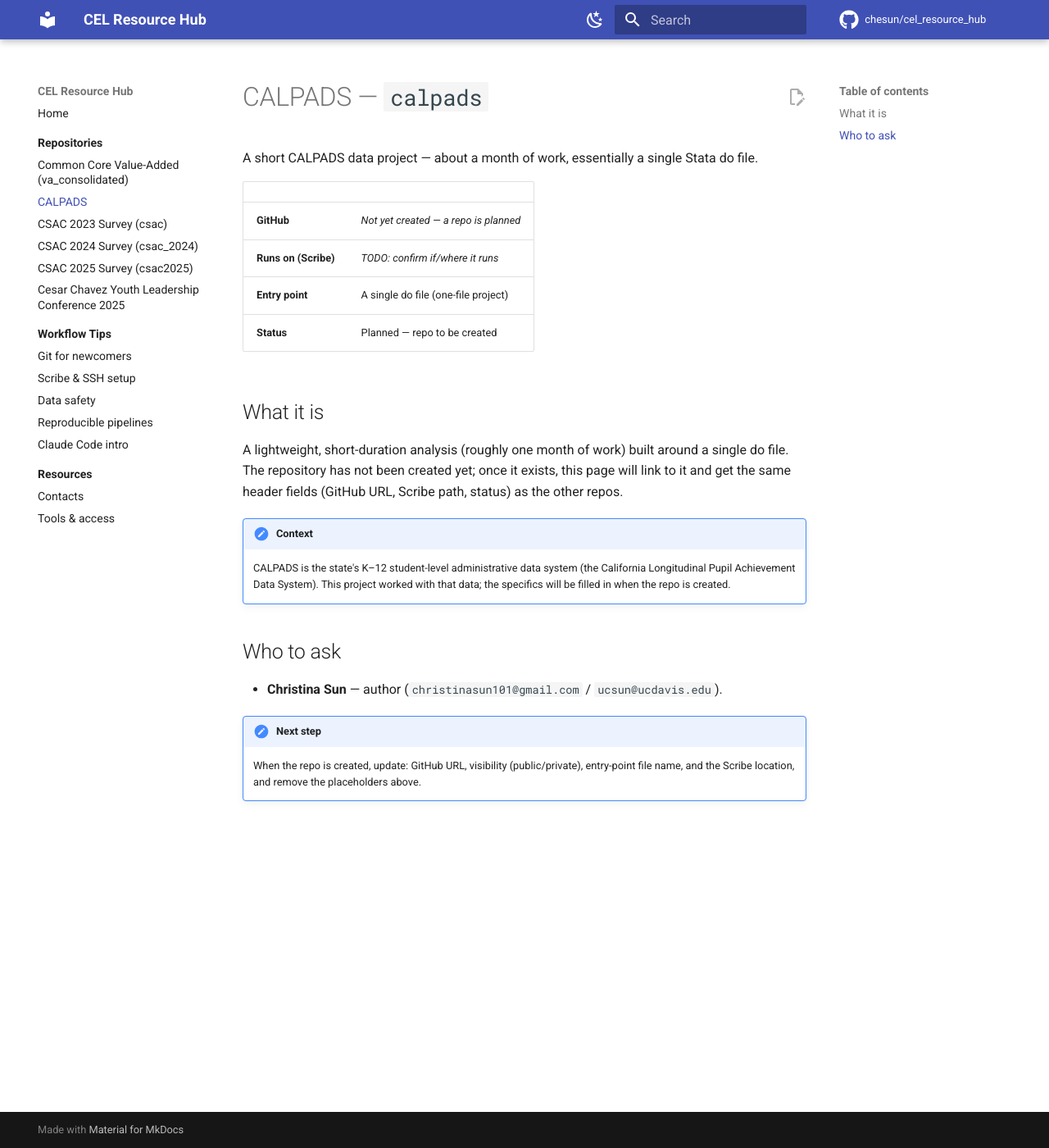
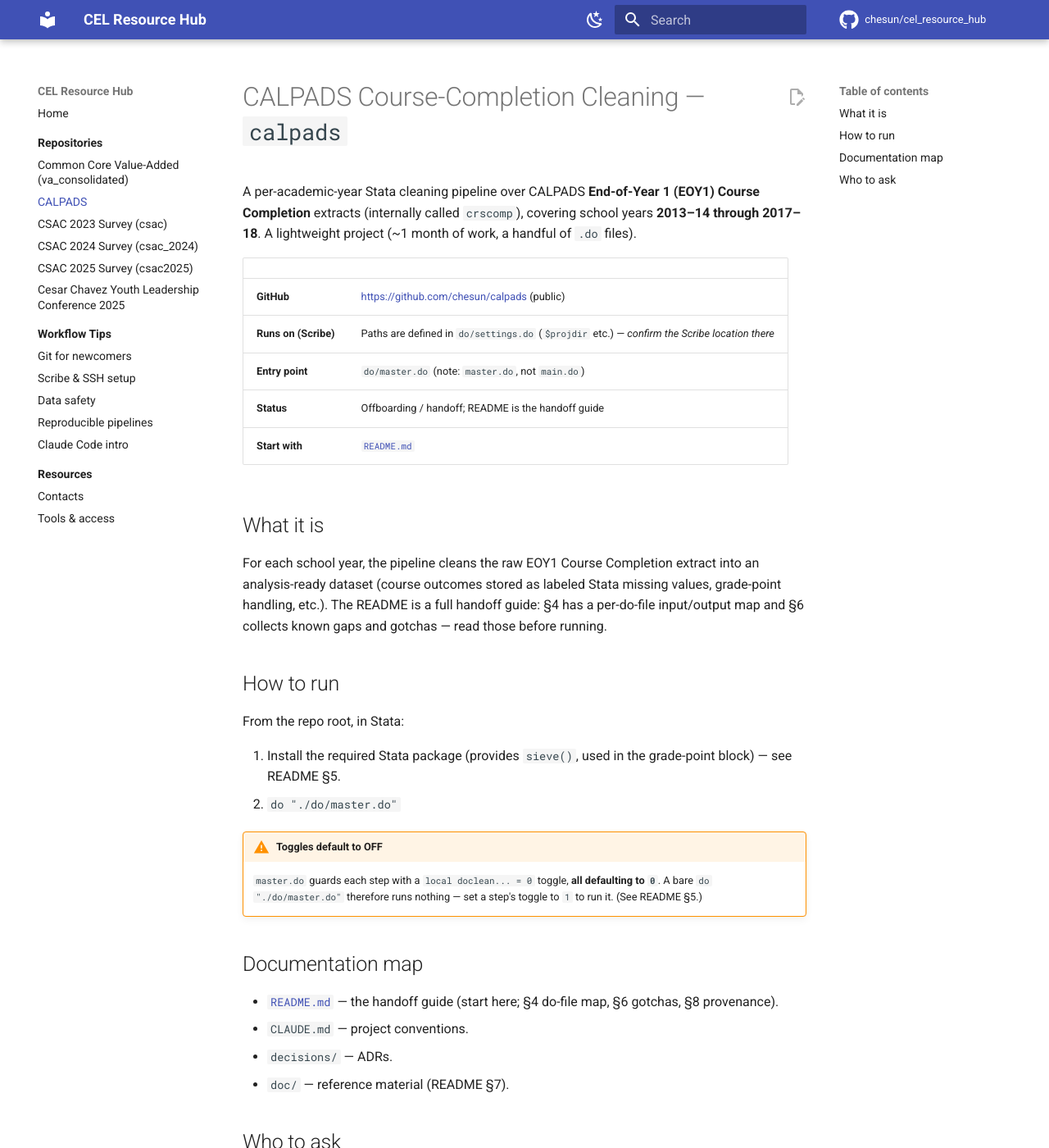
Before and after one commit to chesun/cel_resource_hub, an MkDocs documentation site: the page built from docs/repositories/calpads.md, in a window 1280 px wide and 1400 px high. Shown: the whole window at 82% size. Built offline with MkDocs 1.6.1 and Material for MkDocs 9.7.7, drawn with Linux system fonts in a browser that asks for light colours; comment, search, counter and statistics services are not loaded.

Commit message:
Wire in calpads repo; mark csac_2024 README in progress
- calpads: now public at chesun/calpads — CALPADS EOY1 Course-Completion
  cleaning pipeline (2013–14..2017–18), entry point do/master.do (toggles
  default OFF), ships a handoff README. Page + index filled from repo facts.
- csac_2024: README being drafted by author (was: no README).

Co-Authored-By: Claude Opus 4.8 (1M context) <noreply@anthropic.com>

```diff
--- a/docs/repositories/calpads.md
+++ b/docs/repositories/calpads.md
@@ -1,29 +1,43 @@
-# CALPADS — `calpads`
+# CALPADS Course-Completion Cleaning — `calpads`
 
-A short CALPADS data project — about a month of work, essentially a single Stata do file.
+A per-academic-year Stata cleaning pipeline over CALPADS **End-of-Year 1 (EOY1) Course
+Completion** extracts (internally called `crscomp`), covering school years **2013–14 through
+2017–18**. A lightweight project (~1 month of work, a handful of `.do` files).
 
 | | |
 |---|---|
-| **GitHub** | _Not yet created — a repo is planned_ |
-| **Runs on (Scribe)** | _TODO: confirm if/where it runs_ |
-| **Entry point** | A single do file (one-file project) |
-| **Status** | Planned — repo to be created |
+| **GitHub** | <https://github.com/chesun/calpads> (public) |
+| **Runs on (Scribe)** | Paths are defined in `do/settings.do` (`$projdir` etc.) — _confirm the Scribe location there_ |
+| **Entry point** | `do/master.do` (note: `master.do`, not `main.do`) |
+| **Status** | Offboarding / handoff; README is the handoff guide |
+| **Start with** | [`README.md`](https://github.com/chesun/calpads/blob/main/README.md) |
 
 ## What it is
 
-A lightweight, short-duration analysis (roughly one month of work) built around a single do
-file. The repository has not been created yet; once it exists, this page will link to it and
-get the same header fields (GitHub URL, Scribe path, status) as the other repos.
+For each school year, the pipeline cleans the raw EOY1 Course Completion extract into an
+analysis-ready dataset (course outcomes stored as labeled Stata missing values, grade-point
+handling, etc.). The README is a full handoff guide: §4 has a per-do-file input/output map and
+§6 collects known gaps and gotchas — read those before running.
 
-!!! note "Context"
-    CALPADS is the state's K–12 student-level administrative data system (the California
-    Longitudinal Pupil Achievement Data System). This project worked with that data; the
-    specifics will be filled in when the repo is created.
+## How to run
+
+From the repo root, in Stata:
+
+1. Install the required Stata package (provides `sieve()`, used in the grade-point block) — see README §5.
+2. `do "./do/master.do"`
+
+!!! warning "Toggles default to OFF"
+    `master.do` guards each step with a `local doclean... = 0` toggle, **all defaulting to `0`**.
+    A bare `do "./do/master.do"` therefore runs nothing — set a step's toggle to `1` to run it.
+    (See README §5.)
+
+## Documentation map
+
+- [`README.md`](https://github.com/chesun/calpads/blob/main/README.md) — the handoff guide (start here; §4 do-file map, §6 gotchas, §8 provenance).
+- `CLAUDE.md` — project conventions.
+- `decisions/` — ADRs.
+- `doc/` — reference material (README §7).
 
 ## Who to ask
 
 - **Christina Sun** — author (`christinasun101@gmail.com` / `ucsun@ucdavis.edu`).
-
-!!! todo "Next step"
-    When the repo is created, update: GitHub URL, visibility (public/private), entry-point
-    file name, and the Scribe location, and remove the placeholders above.
```
Also changed, not shown: TODO.md (+4 -4 lines), docs/repositories/csac-2024.md (+5 -7 lines), docs/repositories/index.md (+2 -2 lines), quality_reports/session_logs/2026-06-21_hub-bootstrap.md (+5 -0 lines).
